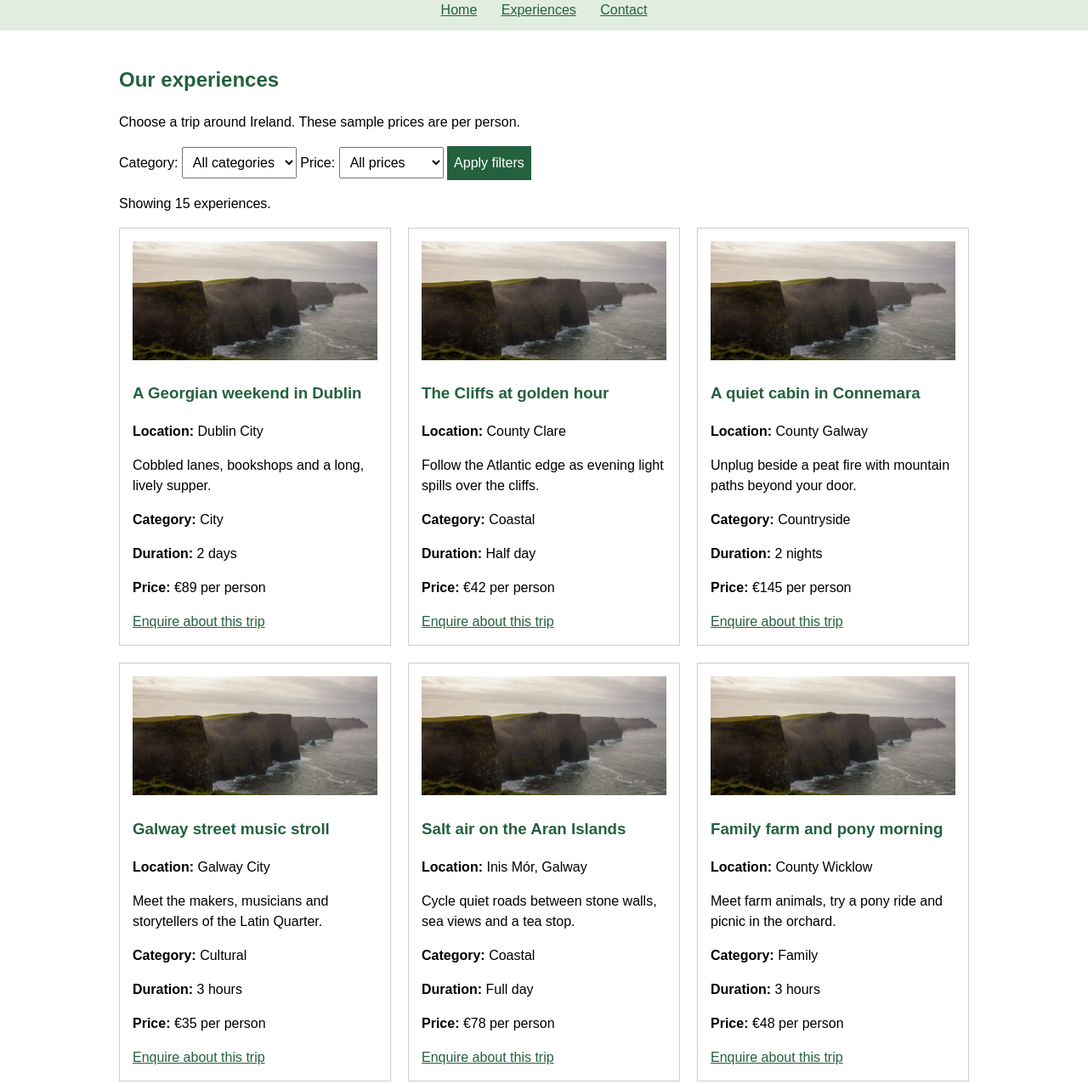
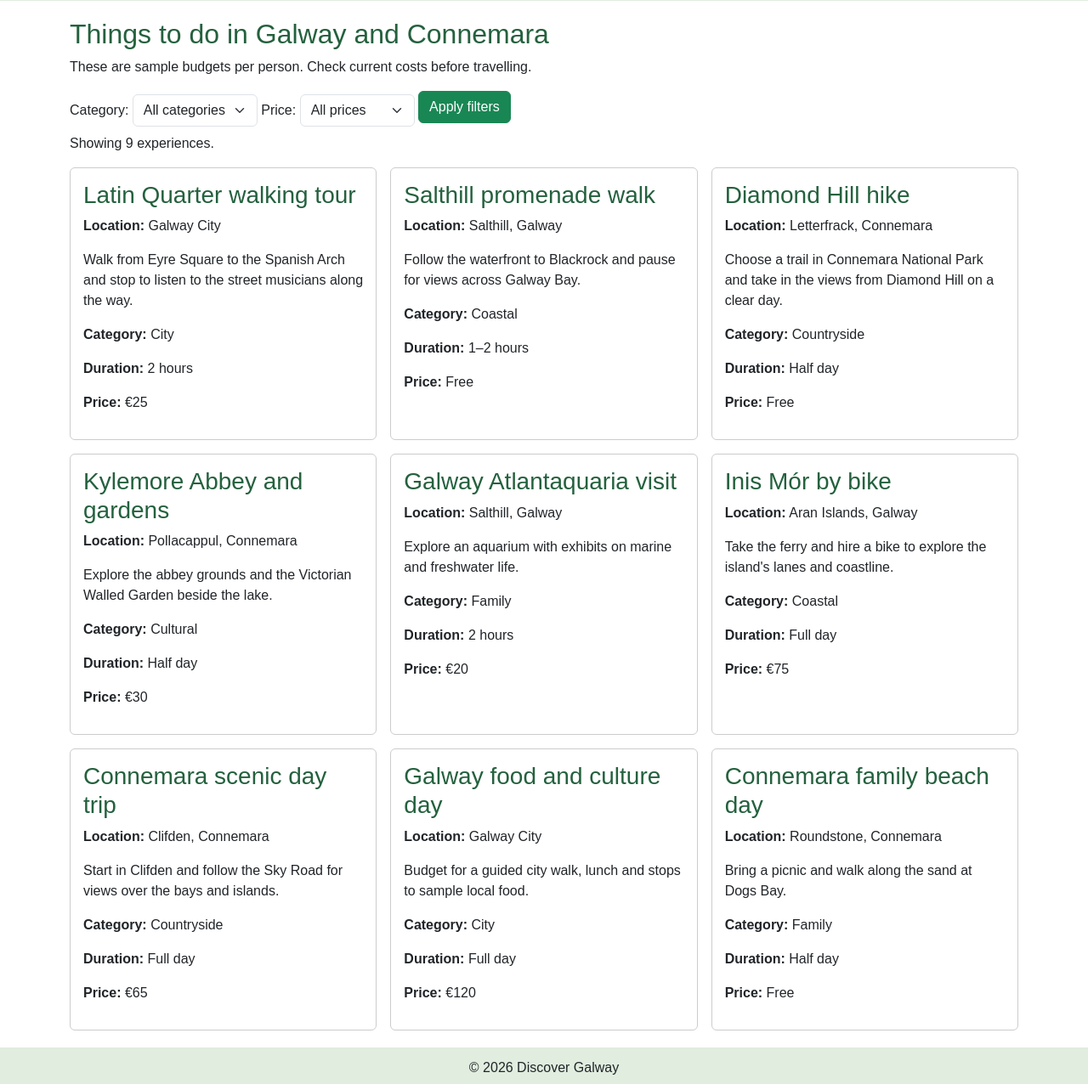
Before and after one commit to NadaAbdelazim/discover-galway, a plain HTML site: page experiences.html in a window 1280 px wide. Shown: the part 183-1459 px from the top of the page at 85% size. Drawn offline with nearby package versions, Linux system fonts and the light colour scheme.

Commit message:
Update Galway pages and add Bootstrap

```diff
--- a/experiences.html
+++ b/experiences.html
@@ -3,27 +3,29 @@
 <head>
   <meta charset="UTF-8">
   <meta name="viewport" content="width=device-width, initial-scale=1.0">
-  <title>Experiences | Emerald Escapes</title>
+  <title>Things to Do in Galway and Connemara | Discover Galway</title>
+  <meta name="description" content="Find walks, coastal trips and family activities in Galway and Connemara and filter them by category and budget.">
+  <link rel="stylesheet" href="https://cdn.jsdelivr.net/npm/bootstrap@5.3.8/dist/css/bootstrap.min.css" integrity="sha384-sRIl4kxILFvY47J16cr9ZwB07vP4J8+LH7qKQnuqkuIAvNWLzeN8tE5YBujZqJLB" crossorigin="anonymous">
   <link rel="stylesheet" href="styles.css">
   <script src="script.js" defer></script>
 </head>
 <body>
   <header>
-    <h1>Emerald Escapes</h1>
-    <p>Holidays and short trips around Ireland</p>
+    <h1>Discover Galway</h1>
+    <p>Galway City and Connemara</p>
   </header>
-  <nav aria-label="Main navigation">
+  <nav class="d-flex flex-wrap justify-content-center gap-3" aria-label="Main navigation">
     <a href="index.html">Home</a>
     <a href="experiences.html">Experiences</a>
     <a href="contact.html">Contact</a>
   </nav>
-  <main>
-    <h2>Our experiences</h2>
-    <p>Choose a trip around Ireland. These sample prices are per person.</p>
+  <main class="container">
+    <h2>Things to do in Galway and Connemara</h2>
+    <p>These are sample budgets per person. Check current costs before travelling.</p>
     <!-- Select a category and price, then apply the filters. -->
     <section class="filters" aria-label="Experience filters">
       <label for="categoryFilter">Category:</label>
-      <select id="categoryFilter">
+      <select class="form-select d-inline-block w-auto mb-2" id="categoryFilter">
         <option value="all">All categories</option>
         <option value="City">City</option>
         <option value="Coastal">Coastal</option>
@@ -32,168 +34,108 @@
         <option value="Cultural">Cultural</option>
       </select>
       <label for="priceFilter">Price:</label>
-      <select id="priceFilter">
+      <select class="form-select d-inline-block w-auto mb-2" id="priceFilter">
         <option value="all">All prices</option>
         <option value="under50">Under &euro;50</option>
         <option value="50to100">&euro;50 to &euro;100</option>
         <option value="over100">Over &euro;100</option>
       </select>
-      <button type="button" onclick="filterExperiences()">Apply filters</button>
-      <p id="resultsCount" aria-live="polite">Showing 15 experiences.</p>
+      <button class="btn btn-success mb-2" type="button" onclick="filterExperiences()">Apply filters</button>
+      <p id="resultsCount" aria-live="polite">Showing 9 experiences.</p>
     </section>
-    <div class="cards">
-      <article class="card" data-category="City" data-price="89">
-        <img src="assets/ireland.jpg" alt="Irish coastal cliffs beside the Atlantic Ocean">
-        <h3>A Georgian weekend in Dublin</h3>
-        <p><strong>Location:</strong> Dublin City</p>
-        <p>Cobbled lanes, bookshops and a long, lively supper.</p>
+    <div class="row row-cols-1 row-cols-md-2 row-cols-lg-3 g-3" id="experienceList">
+      <div class="col" data-category="City" data-price="25">
+        <article class="card h-100">
+          <h3>Latin Quarter walking tour</h3>
+          <p><strong>Location:</strong> Galway City</p>
+          <p>Walk from Eyre Square to the Spanish Arch and stop to listen to the street musicians along the way.</p>
           <p><strong>Category:</strong> City</p>
-        <p><strong>Duration:</strong> 2 days</p>
-        <p><strong>Price:</strong> &euro;89 per person</p>
-        <a href="contact.html">Enquire about this trip</a>
+          <p><strong>Duration:</strong> 2 hours</p>
+          <p><strong>Price:</strong> &euro;25</p>
         </article>
-      <article class="card" data-category="Coastal" data-price="42">
-        <img src="assets/ireland.jpg" alt="Irish coastal cliffs beside the Atlantic Ocean">
-        <h3>The Cliffs at golden hour</h3>
-        <p><strong>Location:</strong> County Clare</p>
-        <p>Follow the Atlantic edge as evening light spills over the cliffs.</p>
+      </div>
+      <div class="col" data-category="Coastal" data-price="0">
+        <article class="card h-100">
+          <h3>Salthill promenade walk</h3>
+          <p><strong>Location:</strong> Salthill, Galway</p>
+          <p>Follow the waterfront to Blackrock and pause for views across Galway Bay.</p>
           <p><strong>Category:</strong> Coastal</p>
+          <p><strong>Duration:</strong> 1–2 hours</p>
+          <p><strong>Price:</strong> Free</p>
+        </article>
+      </div>
+      <div class="col" data-category="Countryside" data-price="0">
+        <article class="card h-100">
+          <h3>Diamond Hill hike</h3>
+          <p><strong>Location:</strong> Letterfrack, Connemara</p>
+          <p>Choose a trail in Connemara National Park and take in the views from Diamond Hill on a clear day.</p>
+          <p><strong>Category:</strong> Countryside</p>
           <p><strong>Duration:</strong> Half day</p>
-        <p><strong>Price:</strong> &euro;42 per person</p>
-        <a href="contact.html">Enquire about this trip</a>
+          <p><strong>Price:</strong> Free</p>
         </article>
-      <article class="card" data-category="Countryside" data-price="145">
-        <img src="assets/ireland.jpg" alt="Irish coastal cliffs beside the Atlantic Ocean">
-        <h3>A quiet cabin in Connemara</h3>
-        <p><strong>Location:</strong> County Galway</p>
-        <p>Unplug beside a peat fire with mountain paths beyond your door.</p>
-        <p><strong>Category:</strong> Countryside</p>
-        <p><strong>Duration:</strong> 2 nights</p>
-        <p><strong>Price:</strong> &euro;145 per person</p>
-        <a href="contact.html">Enquire about this trip</a>
+      </div>
+      <div class="col" data-category="Cultural" data-price="30">
+        <article class="card h-100">
+          <h3>Kylemore Abbey and gardens</h3>
+          <p><strong>Location:</strong> Pollacappul, Connemara</p>
+          <p>Explore the abbey grounds and the Victorian Walled Garden beside the lake.</p>
+          <p><strong>Category:</strong> Cultural</p>
+          <p><strong>Duration:</strong> Half day</p>
+          <p><strong>Price:</strong> &euro;30</p>
         </article>
-      <article class="card" data-category="Cultural" data-price="35">
-        <img src="assets/ireland.jpg" alt="Irish coastal cliffs beside the Atlantic Ocean">
-        <h3>Galway street music stroll</h3>
-        <p><strong>Location:</strong> Galway City</p>
-        <p>Meet the makers, musicians and storytellers of the Latin Quarter.</p>
-        <p><strong>Category:</strong> Cultural</p>
-        <p><strong>Duration:</strong> 3 hours</p>
-        <p><strong>Price:</strong> &euro;35 per person</p>
-        <a href="contact.html">Enquire about this trip</a>
+      </div>
+      <div class="col" data-category="Family" data-price="20">
+        <article class="card h-100">
+          <h3>Galway Atlantaquaria visit</h3>
+          <p><strong>Location:</strong> Salthill, Galway</p>
+          <p>Explore an aquarium with exhibits on marine and freshwater life.</p>
+          <p><strong>Category:</strong> Family</p>
+          <p><strong>Duration:</strong> 2 hours</p>
+          <p><strong>Price:</strong> &euro;20</p>
         </article>
-      <article class="card" data-category="Coastal" data-price="78">
-        <img src="assets/ireland.jpg" alt="Irish coastal cliffs beside the Atlantic Ocean">
-        <h3>Salt air on the Aran Islands</h3>
-        <p><strong>Location:</strong> Inis M&#243;r, Galway</p>
-        <p>Cycle quiet roads between stone walls, sea views and a tea stop.</p>
+      </div>
+      <div class="col" data-category="Coastal" data-price="75">
+        <article class="card h-100">
+          <h3>Inis Mór by bike</h3>
+          <p><strong>Location:</strong> Aran Islands, Galway</p>
+          <p>Take the ferry and hire a bike to explore the island's lanes and coastline.</p>
           <p><strong>Category:</strong> Coastal</p>
           <p><strong>Duration:</strong> Full day</p>
-        <p><strong>Price:</strong> &euro;78 per person</p>
-        <a href="contact.html">Enquire about this trip</a>
+          <p><strong>Price:</strong> &euro;75</p>
         </article>
-      <article class="card" data-category="Family" data-price="48">
-        <img src="assets/ireland.jpg" alt="Irish coastal cliffs beside the Atlantic Ocean">
-        <h3>Family farm and pony morning</h3>
-        <p><strong>Location:</strong> County Wicklow</p>
-        <p>Meet farm animals, try a pony ride and picnic in the orchard.</p>
-        <p><strong>Category:</strong> Family</p>
-        <p><strong>Duration:</strong> 3 hours</p>
-        <p><strong>Price:</strong> &euro;48 per person</p>
-        <a href="contact.html">Enquire about this trip</a>
+      </div>
+      <div class="col" data-category="Countryside" data-price="65">
+        <article class="card h-100">
+          <h3>Connemara scenic day trip</h3>
+          <p><strong>Location:</strong> Clifden, Connemara</p>
+          <p>Start in Clifden and follow the Sky Road for views over the bays and islands.</p>
+          <p><strong>Category:</strong> Countryside</p>
+          <p><strong>Duration:</strong> Full day</p>
+          <p><strong>Price:</strong> &euro;65</p>
         </article>
-      <article class="card" data-category="City" data-price="55">
-        <img src="assets/ireland.jpg" alt="Irish coastal cliffs beside the Atlantic Ocean">
-        <h3>A taste of Cork’s market</h3>
-        <p><strong>Location:</strong> Cork City</p>
-        <p>Sample local favourites and hear the stories behind beloved stalls.</p>
+      </div>
+      <div class="col" data-category="City" data-price="120">
+        <article class="card h-100">
+          <h3>Galway food and culture day</h3>
+          <p><strong>Location:</strong> Galway City</p>
+          <p>Budget for a guided city walk, lunch and stops to sample local food.</p>
           <p><strong>Category:</strong> City</p>
-        <p><strong>Duration:</strong> Half day</p>
-        <p><strong>Price:</strong> &euro;55 per person</p>
-        <a href="contact.html">Enquire about this trip</a>
+          <p><strong>Duration:</strong> Full day</p>
+          <p><strong>Price:</strong> &euro;120</p>
         </article>
-      <article class="card" data-category="Coastal" data-price="125">
-        <img src="assets/ireland.jpg" alt="Irish coastal cliffs beside the Atlantic Ocean">
-        <h3>The Wild Atlantic Way</h3>
-        <p><strong>Location:</strong> County Donegal</p>
-        <p>Take the scenic road to sea stacks, far-flung beaches and a pub lunch.</p>
-        <p><strong>Category:</strong> Coastal</p>
-        <p><strong>Duration:</strong> Full day</p>
-        <p><strong>Price:</strong> &euro;125 per person</p>
-        <a href="contact.html">Enquire about this trip</a>
-      </article>
-      <article class="card" data-category="Cultural" data-price="64">
-        <img src="assets/ireland.jpg" alt="Irish coastal cliffs beside the Atlantic Ocean">
-        <h3>A castle, a garden, a story</h3>
-        <p><strong>Location:</strong> County Meath</p>
-        <p>Explore centuries of Irish history among stone walls and gardens.</p>
-        <p><strong>Category:</strong> Cultural</p>
-        <p><strong>Duration:</strong> Full day</p>
-        <p><strong>Price:</strong> &euro;64 per person</p>
-        <a href="contact.html">Enquire about this trip</a>
-      </article>
-      <article class="card" data-category="Family" data-price="39">
-        <img src="assets/ireland.jpg" alt="Irish coastal cliffs beside the Atlantic Ocean">
-        <h3>A lakeside family picnic</h3>
-        <p><strong>Location:</strong> County Kerry</p>
-        <p>Find a gentle shore walk, wildlife to spot and room to run around.</p>
+      </div>
+      <div class="col" data-category="Family" data-price="0">
+        <article class="card h-100">
+          <h3>Connemara family beach day</h3>
+          <p><strong>Location:</strong> Roundstone, Connemara</p>
+          <p>Bring a picnic and walk along the sand at Dogs Bay.</p>
           <p><strong>Category:</strong> Family</p>
           <p><strong>Duration:</strong> Half day</p>
-        <p><strong>Price:</strong> &euro;39 per person</p>
-        <a href="contact.html">Enquire about this trip</a>
-      </article>
-      <article class="card" data-category="Countryside" data-price="118">
-        <img src="assets/ireland.jpg" alt="Irish coastal cliffs beside the Atlantic Ocean">
-        <h3>A night in a stone cottage</h3>
-        <p><strong>Location:</strong> County Mayo</p>
-        <p>Wake to birdsong, rolling hills and a breakfast of local produce.</p>
-        <p><strong>Category:</strong> Countryside</p>
-        <p><strong>Duration:</strong> 1 night</p>
-        <p><strong>Price:</strong> &euro;118 per person</p>
-        <a href="contact.html">Enquire about this trip</a>
-      </article>
-      <article class="card" data-category="Cultural" data-price="72">
-        <img src="assets/ireland.jpg" alt="Irish coastal cliffs beside the Atlantic Ocean">
-        <h3>Waterford makers trail</h3>
-        <p><strong>Location:</strong> Waterford City</p>
-        <p>Step inside independent studios and discover the city’s craft.</p>
-        <p><strong>Category:</strong> Cultural</p>
-        <p><strong>Duration:</strong> 4 hours</p>
-        <p><strong>Price:</strong> &euro;72 per person</p>
-        <a href="contact.html">Enquire about this trip</a>
-      </article>
-      <article class="card" data-category="Coastal" data-price="95">
-        <img src="assets/ireland.jpg" alt="Irish coastal cliffs beside the Atlantic Ocean">
-        <h3>Sea kayaking in Kinsale</h3>
-        <p><strong>Location:</strong> County Cork</p>
-        <p>Paddle a sheltered harbour, spot old forts and float in for coffee.</p>
-        <p><strong>Category:</strong> Coastal</p>
-        <p><strong>Duration:</strong> 3 hours</p>
-        <p><strong>Price:</strong> &euro;95 per person</p>
-        <a href="contact.html">Enquire about this trip</a>
-      </article>
-      <article class="card" data-category="City" data-price="52">
-        <img src="assets/ireland.jpg" alt="Irish coastal cliffs beside the Atlantic Ocean">
-        <h3>A gentle day in Kilkenny</h3>
-        <p><strong>Location:</strong> Kilkenny City</p>
-        <p>Follow medieval lanes, riverside paths and a very good bakery trail.</p>
-        <p><strong>Category:</strong> City</p>
-        <p><strong>Duration:</strong> Full day</p>
-        <p><strong>Price:</strong> &euro;52 per person</p>
-        <a href="contact.html">Enquire about this trip</a>
-      </article>
-      <article class="card" data-category="Family" data-price="29">
-        <img src="assets/ireland.jpg" alt="Irish coastal cliffs beside the Atlantic Ocean">
-        <h3>Woodland wonders for all</h3>
-        <p><strong>Location:</strong> County Laois</p>
-        <p>Take an easy forest trail with nature clues and a hot chocolate finish.</p>
-        <p><strong>Category:</strong> Family</p>
-        <p><strong>Duration:</strong> 2 hours</p>
-        <p><strong>Price:</strong> &euro;29 per person</p>
-        <a href="contact.html">Enquire about this trip</a>
+          <p><strong>Price:</strong> Free</p>
         </article>
       </div>
+    </div>
   </main>
-  <footer><p>&copy; 2026 Emerald Escapes | Nada Abdelazim</p></footer>
+  <footer><p>&copy; 2026 Discover Galway</p></footer>
 </body>
 </html>
--- a/script.js
+++ b/script.js
@@ -1,7 +1,7 @@
 function filterExperiences() {
   var category = document.getElementById("categoryFilter").value;
   var priceRange = document.getElementById("priceFilter").value;
-  var cards = document.getElementsByClassName("card");
+  var cards = document.querySelectorAll("#experienceList .col");
   var count = 0;
 
   for (var i = 0; i < cards.length; i++) {
--- a/styles.css
+++ b/styles.css
@@ -15,7 +15,6 @@ nav, footer {
   background: #e1eddf;
   text-align: center;
 }
-nav a { margin: 0 12px; }
 a, h2, h3, .success { color: #24613e; }
 main {
   max-width: 1000px;
@@ -30,19 +29,12 @@ img {
 .check { display: block; }
 
 /* Experience cards */
-.cards {
-  display: grid;
-  grid-template-columns: repeat(3, 1fr);
-  gap: 20px;
-}
 .card {
   padding: 15px;
   border: 1px solid #ccc;
 }
-.card:hover { background: #edf5eb; }
-.card img { height: 140px; }
 
-/* filters */
+/* Form controls */
 form { max-width: 500px; }
 form label { display: block; }
 input, select, textarea, button {
@@ -61,15 +53,3 @@ button {
   cursor: pointer;
 }
 .error { color: #a11616; }
-
-/* media queries */
-@media (max-width: 800px) {
-  .cards { grid-template-columns: repeat(2, 1fr); }
-}
-@media (max-width: 550px) {
-  .cards { grid-template-columns: 1fr; }
-  .filters label, .filters select {
-    display: block;
-    width: 100%;
-  }
-}
```
Also changed, not shown: contact.html (+10 -8 lines), index.html (+21 -18 lines), 1 other file. Lines whose indentation alone changed are shown as unchanged.
